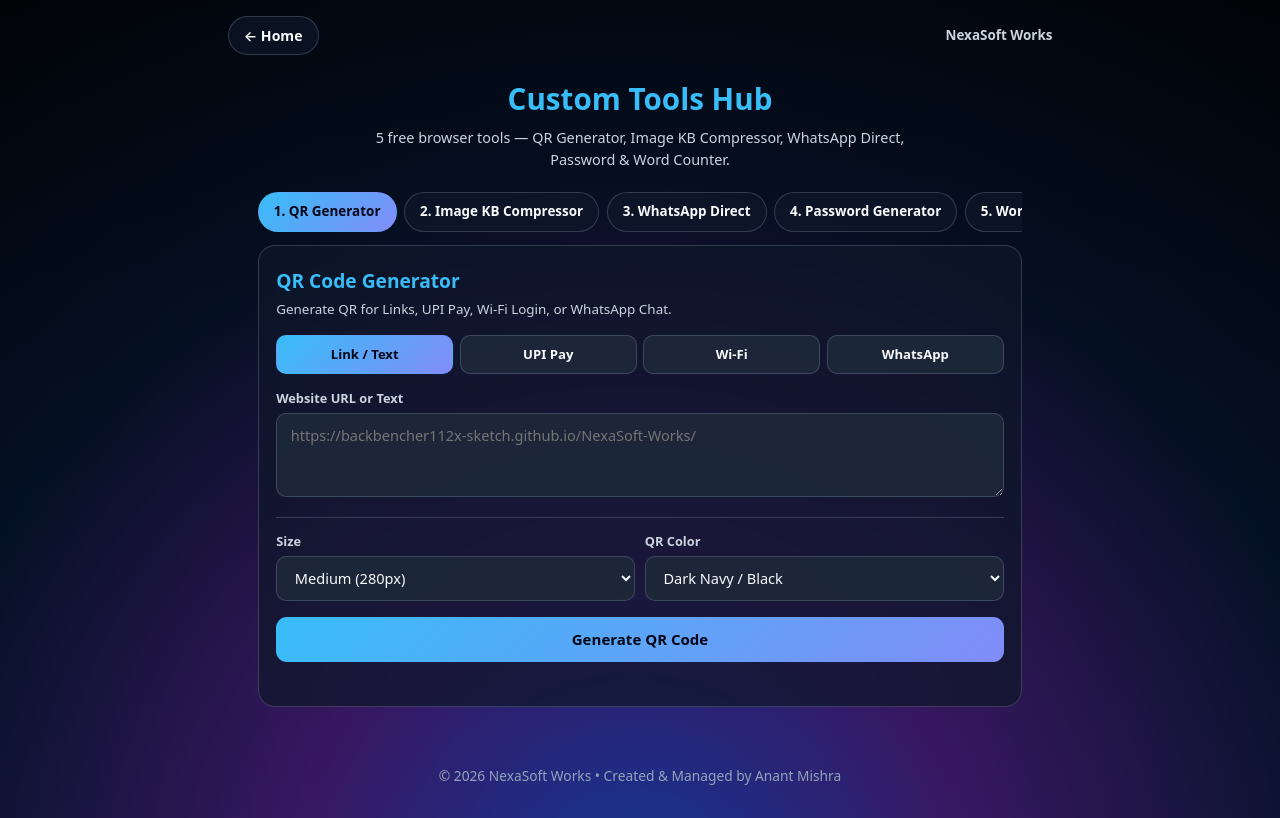
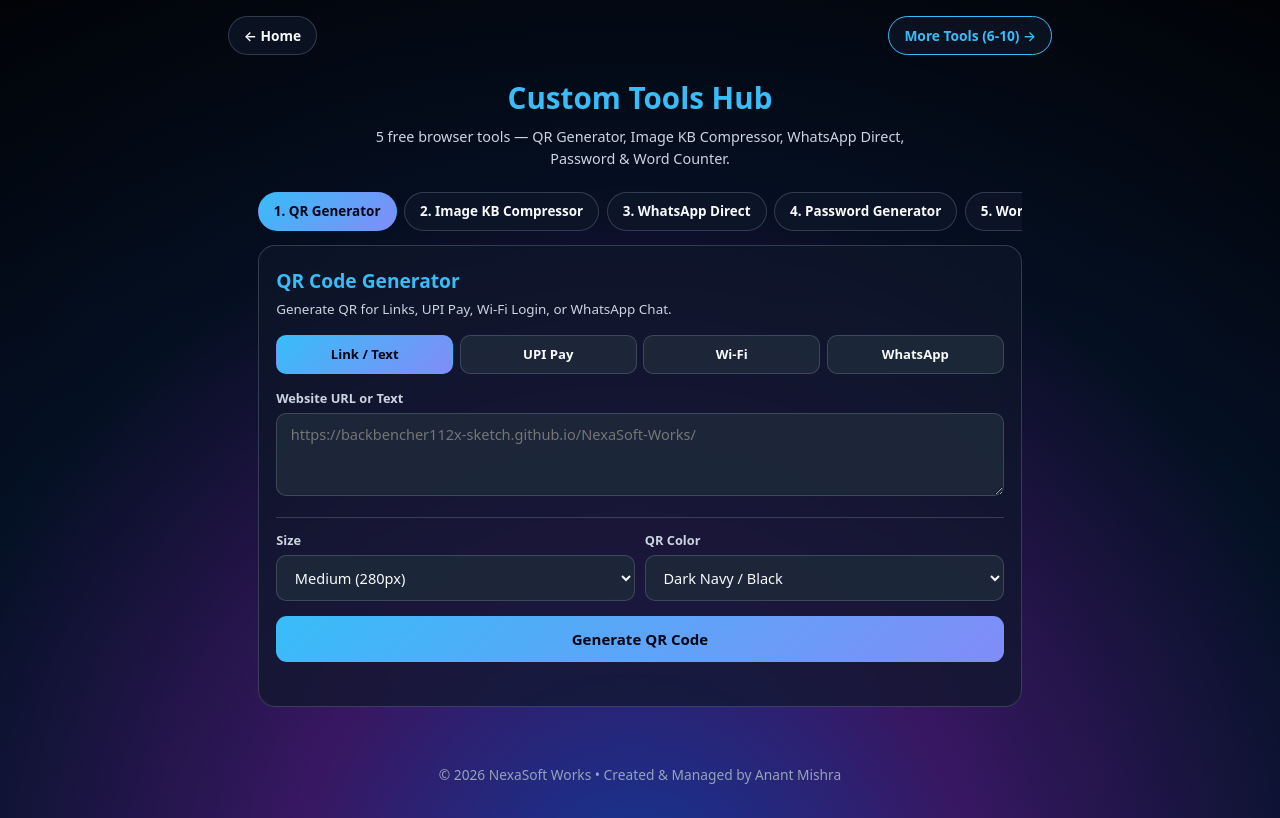
Before and after one commit to backbencher112x-sketch/NexaSoft-Works, a plain HTML site: page tools.html in a window 1280 px wide. Drawn offline with Linux system fonts and the light colour scheme.

Commit message:
Update tools.html

```diff
--- a/tools.html
+++ b/tools.html
@@ -13,8 +13,8 @@ body{color:var(--t);line-height:1.55;min-height:100vh;overflow-x:hidden;backgrou
 .live-bg{position:fixed;inset:-5%;z-index:-2;background-image:var(--ov),url('bg.jpg'),var(--fb);background-size:cover;background-position:center;filter:var(--fl);opacity:var(--op);animation:drift 24s ease-in-out infinite alternate}
 @keyframes drift{0%{transform:scale(1) translate(0,0)}50%{transform:scale(1.08) translate(-1.5%,-1%)}100%{transform:scale(1.04) translate(1.5%,1%)}}
 #starfield{position:fixed;inset:0;width:100%;height:100%;z-index:-1;pointer-events:none}
-.top{max-width:860px;margin:0 auto;padding:1rem 1.1rem 0;display:flex;align-items:center;justify-content:space-between}
-.pill{display:inline-flex;align-items:center;padding:.48rem .95rem;border-radius:999px;background:var(--cb);border:1px solid var(--br);color:var(--t);text-decoration:none;font-size:.88rem;font-weight:600}
+.top{max-width:860px;margin:0 auto;padding:1rem 1.1rem 0;display:flex;align-items:center;justify-content:space-between;gap:.5rem}
+.pill{display:inline-flex;align-items:center;padding:.48rem .95rem;border-radius:999px;background:var(--cb);border:1px solid var(--br);color:var(--t);text-decoration:none;font-size:.86rem;font-weight:600}
 header{max-width:860px;margin:0 auto;padding:1.3rem 1.1rem .8rem;text-align:center}
 header h1{font-size:1.85rem;color:var(--a);margin-bottom:.3rem}
 header p{color:var(--m);font-size:.9rem;max-width:560px;margin:0 auto}
@@ -68,7 +68,7 @@ footer{text-align:center;padding:1.4rem 1rem 2rem;color:var(--f);font-size:.86re
 
 <div class="top">
   <a href="index.html" class="pill">&larr; Home</a>
-  <span style="font-size:.84rem;color:var(--m);font-weight:600">NexaSoft Works</span>
+  <a href="more-tools.html" class="pill" style="border-color:var(--a);color:var(--a)">More Tools (6-10) &rarr;</a>
 </div>
 
 <header>
@@ -253,4 +253,4 @@ function compImg(){
   st.className="ms";st.textContent="";
   if(!fi.files||!fi.files[0]){st.textContent="Choose an image first.";return}
   var file=fi.files[0],tb=(parseInt(document.getElementById("tKb").value,10)||50)*1024,mw=parseInt(document.getElementById("maxW").value,10)||1000,r=new FileReader();
-  r.onload=function(ev){var im=new Image();im.onload=function(){var w=im.width,h=im.height;if(w>mw){h=Math.round(h*(mw/w));w=mw}var c=document.createElement("canvas");c.width=w;c.height=h;var cx=c.getContext("2d");cx.fillStyle="#fff";cx.fillRect(0,0,w,h);cx.drawImage(im,0,0,w,h);var q=.92,u=c.toDataURL("image/jpeg",q),b=Math.round((u.length-22)*.75);while(b>tb&&q>.12){q-=.06;u=c.toDataURL("image/jpeg",q);b=Math.round((u.length-22)*.75)}document.getElementById("imgPrev").src=u;document.getElementById("imgInfo").textContent=(file.size/1024).toFixed(1)+" KB → "+(b/1024).toFixed(1)+" KB ("+w+"x"+h+")";document.getElementById("imgDl").href=u;out.classList.add("show");st.className="ms ok";st.textContent="Compressed! Tap Download JPG."};im.src=ev.
+  r.onload=function(ev){var im=new Image();im.onload=function(){var w=im.width,h=im.height;if(w>mw){h=Math.round(h*(mw/w));w=mw}var c=document.createElement("canvas");c.width=w;c.height=h;var cx=c.getContext("2d");cx.fillStyle="#fff";cx.fillRect(0,0,w,h);cx.drawImage(im,0,0,w,h);var q=.92,u=c.toDataURL("image/jpeg",q),b=Math.round((u.length-22)*.75);while(b>tb&&q>.12){q-=.06;u=c.toDataURL("image/jpeg",q);b=Math.round((u.length-22)*.75)}document.getElementById("imgPrev").src=u;document.getElementById("imgInfo").textContent=(file.size/1024).toFixed(1)+" KB → "+(b/1024).toFixed(1)+" KB ("+w+"x"+h+")";document.getElementById("imgDl").href=u;out.classList.add("show");st.className="ms ok";st.textContent="Com
```
